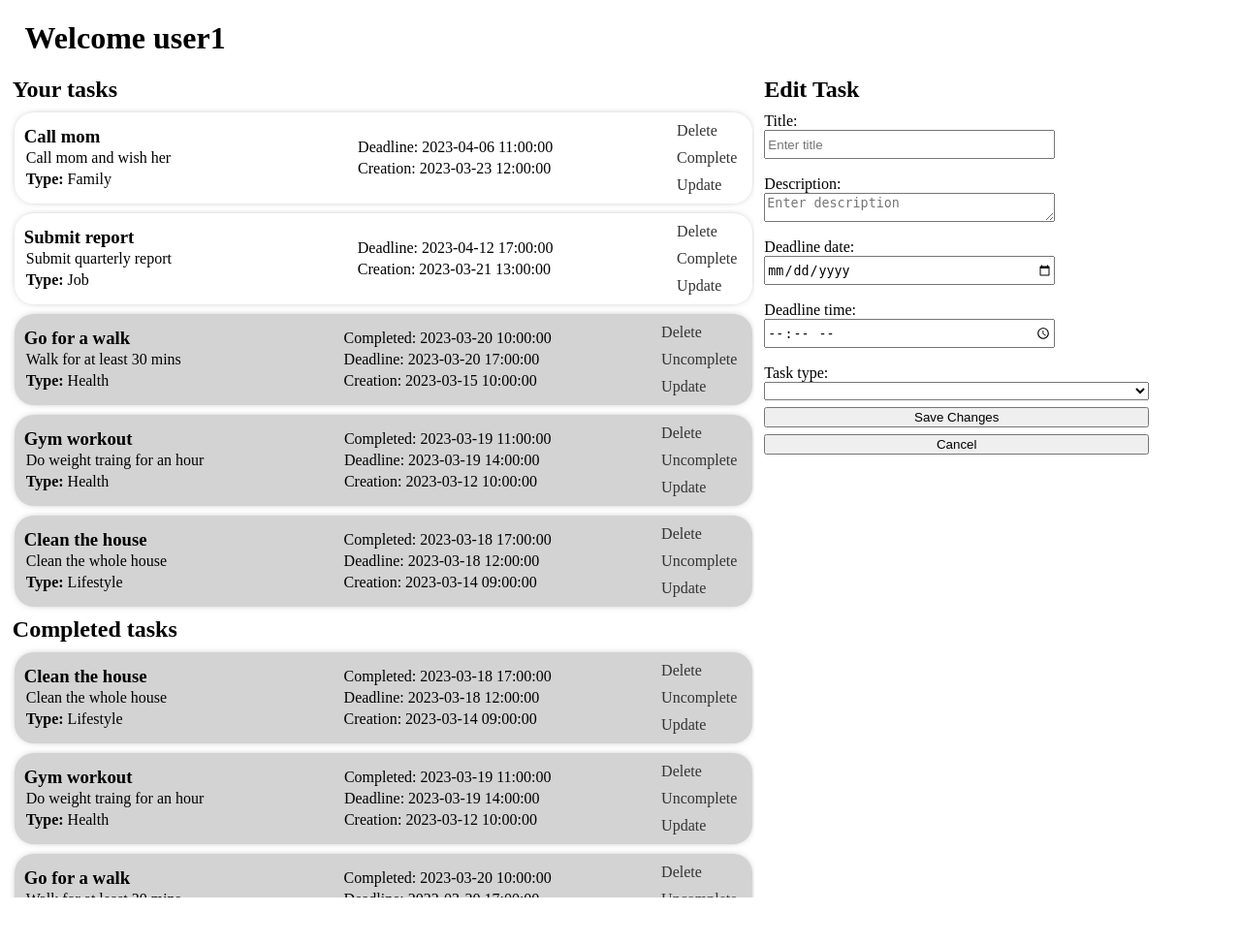
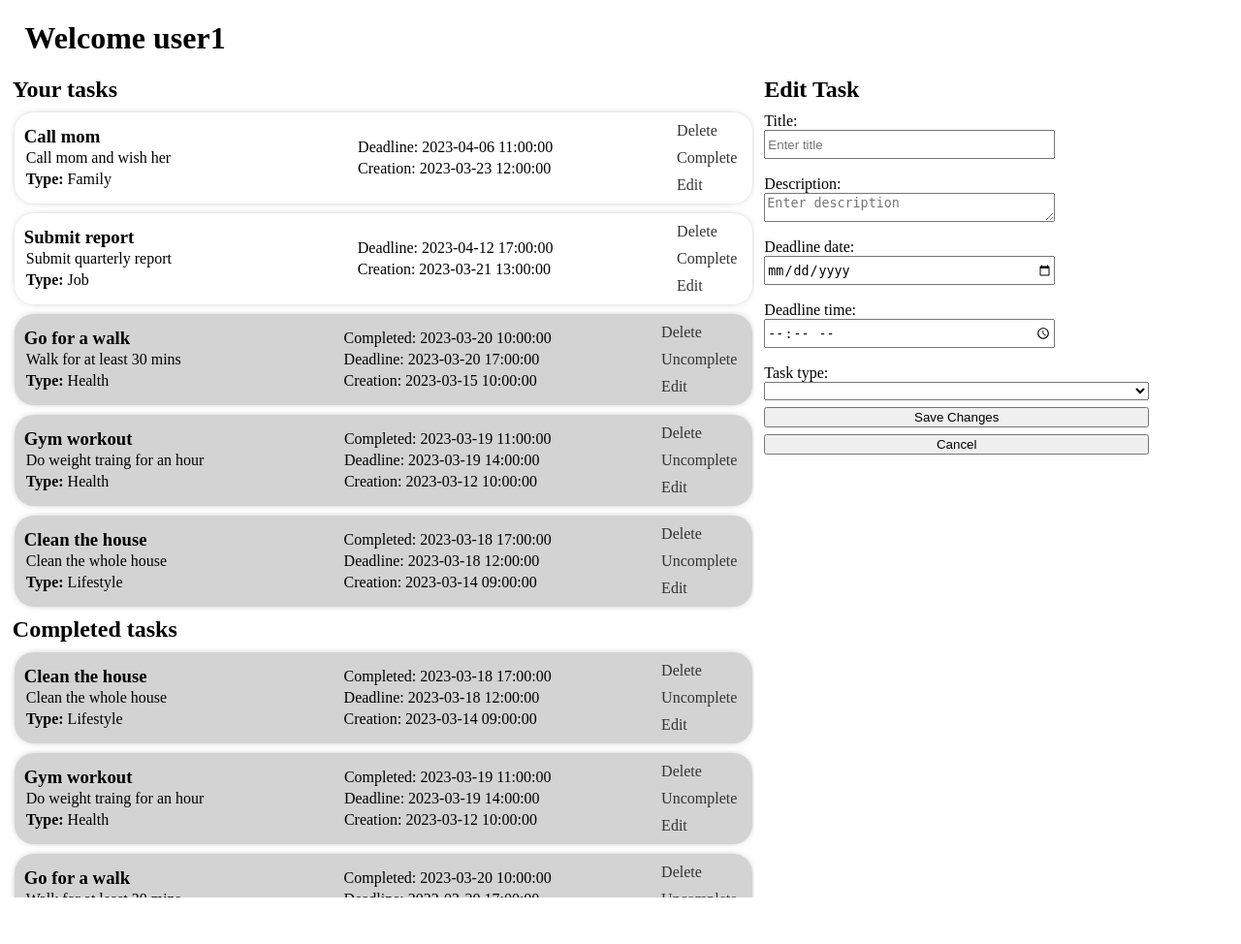
Before and after one commit to Onnrr/CS353_HW4, a Flask app: page /tasks in a window 1280 px wide. Shown: the part 78-1052 px from the top of the page at 97% size. Run offline with Flask 2, Linux system fonts and the light colour scheme; a user stored in the database is signed in; data comes from the database, SQL or seed files in the repository; data that the repository does not hold is empty; some libraries are stand-ins or nearby versions.

Commit message:
Changed name of button

```diff
--- a/app/templates/tasks.html
+++ b/app/templates/tasks.html
@@ -45,7 +45,7 @@
                                 <div class="buttons">
                                     <a href="{{'delete/'+task.id|string}}" >Delete</a>
                                     <a href="{{'complete/'+task.id|string}}" >Complete</a>
-                                    <a href="{{'select/'+task.id|string}}" >Update</a>
+                                    <a href="{{'select/'+task.id|string}}" >Edit</a>
                                 </div>
                             </div>
                         {% else %}
@@ -63,7 +63,7 @@
                                 <div class="buttons">
                                     <a href="{{'delete/'+task.id|string}}" >Delete</a>
                                     <a href="{{'uncomplete/'+task.id|string}}" >Uncomplete</a>
-                                    <a href="{{'select/'+task.id|string}}" >Update</a>
+                                    <a href="{{'select/'+task.id|string}}" >Edit</a>
                                 </div>
                             </div>
                         {% endif %}
@@ -86,7 +86,7 @@
                             <div class="buttons">
                                 <a href="{{'delete/'+task.id|string}}" >Delete</a>
                                 <a href="{{'uncomplete/'+task.id|string}}" >Uncomplete</a>
-                                <a href="{{'select/'+task.id|string}}" >Update</a>
+                                <a href="{{'select/'+task.id|string}}" >Edit</a>
                             </div>
                         </div>
                     {% endfor %}
```
